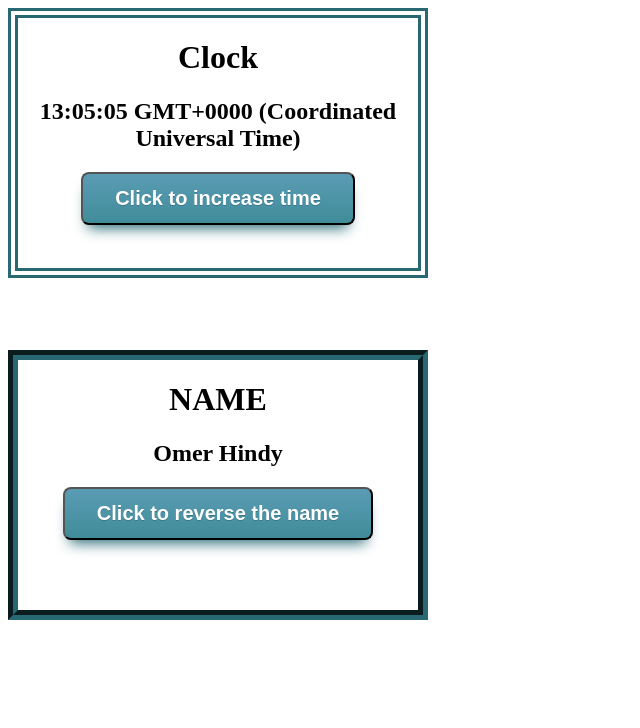
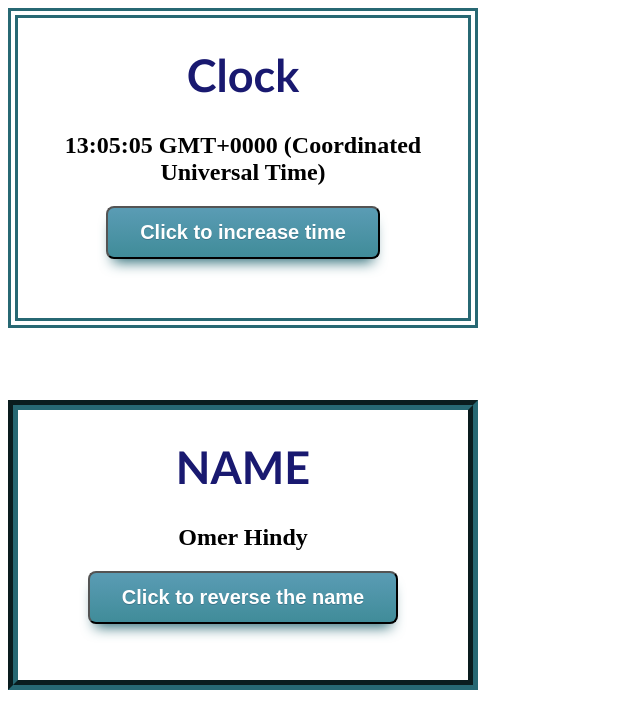
Before and after one commit to omerH299/angular220719, a plain HTML site: page 2_app/index.html in a window 1280 px wide. Shown: the whole page, without its empty margins (0-640 px from the left). Drawn offline with nearby package versions, Linux system fonts and the light colour scheme.

Commit message:
Update styles.css

```diff
--- a/2_app/styles.css
+++ b/2_app/styles.css
@@ -36,10 +36,16 @@ button:active {
 	top:1px;
 }
 
+h1 {
+    font-size: 45px;
+    font-family: 'Trebuchet MS', 'Lucida Sans Unicode', 'Lucida Grande', 'Lucida Sans', Arial, sans-serif;
+    color: midnightblue;
+}
+
 .timer {
     text-align: center;
-    height: 250px;
-    width: 400px;
+    height: 300px;
+    width: 450px;
     border-style: double;
     border-width: 10px;
     border-color: #276873;
@@ -47,8 +53,8 @@ button:active {
 
 .name {
     text-align: center;
-    height: 250px;
-    width: 400px;
+    height: 270px;
+    width: 450px;
     border-style: groove;
     border-width: 10px;
     border-color: #276873;
```
